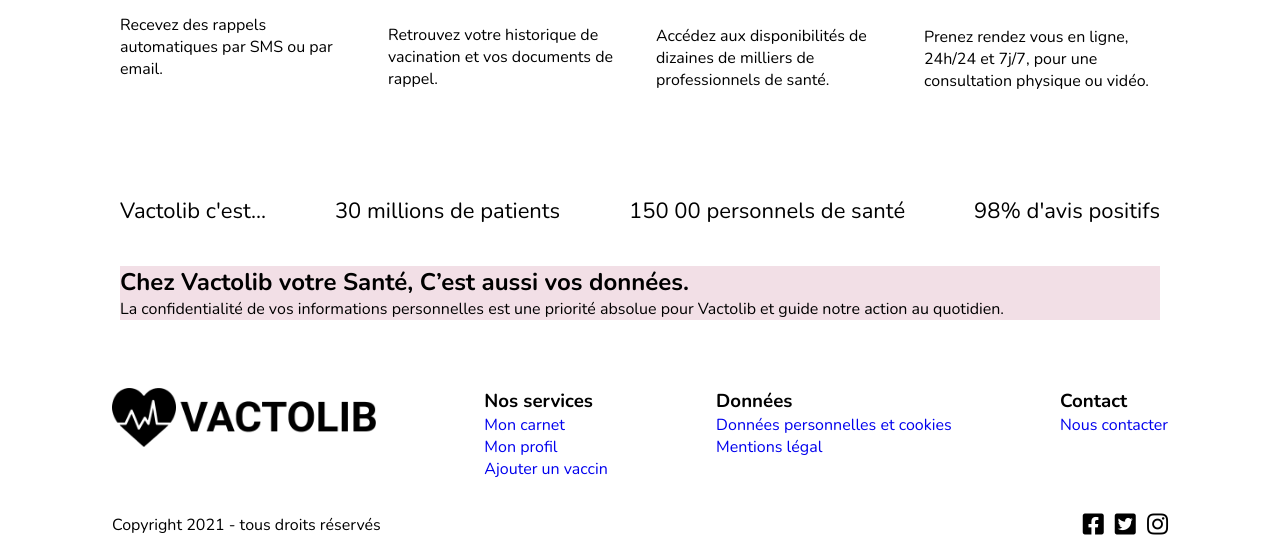
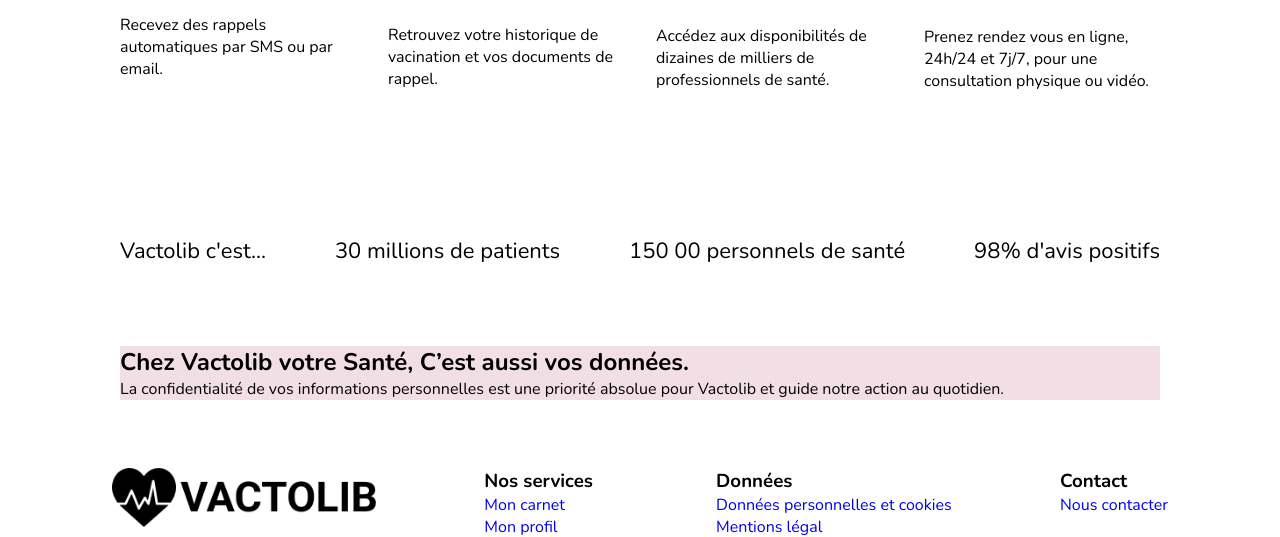
Before and after one commit to kapeupro/vactolib_projet, a PHP site: page / in a window 1280 px wide. Shown: the part 925-1462 px from the top of the page. Run offline with PHP 8.4, Linux system fonts and the light colour scheme.

Commit message:
mise a jours section vactolib c'est... ajout de margin pour le haut et bas

```diff
--- a/asset/css/style.css
+++ b/asset/css/style.css
@@ -166,7 +166,10 @@ a{
     padding-top: 0.7rem;
 }
 /*Section STATS BIS*/
-
+#stats_bis {
+    margin-bottom: 40px;
+    margin-top: 40px;
+}
 #stats_bis ul {
     display: flex;
     justify-content: space-between;
```
